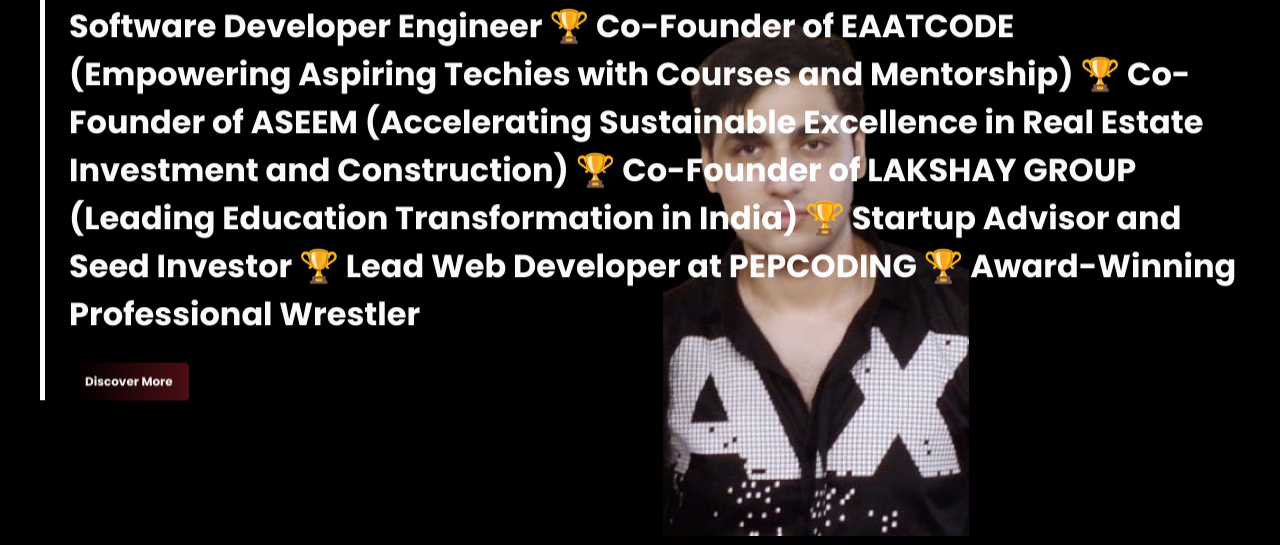
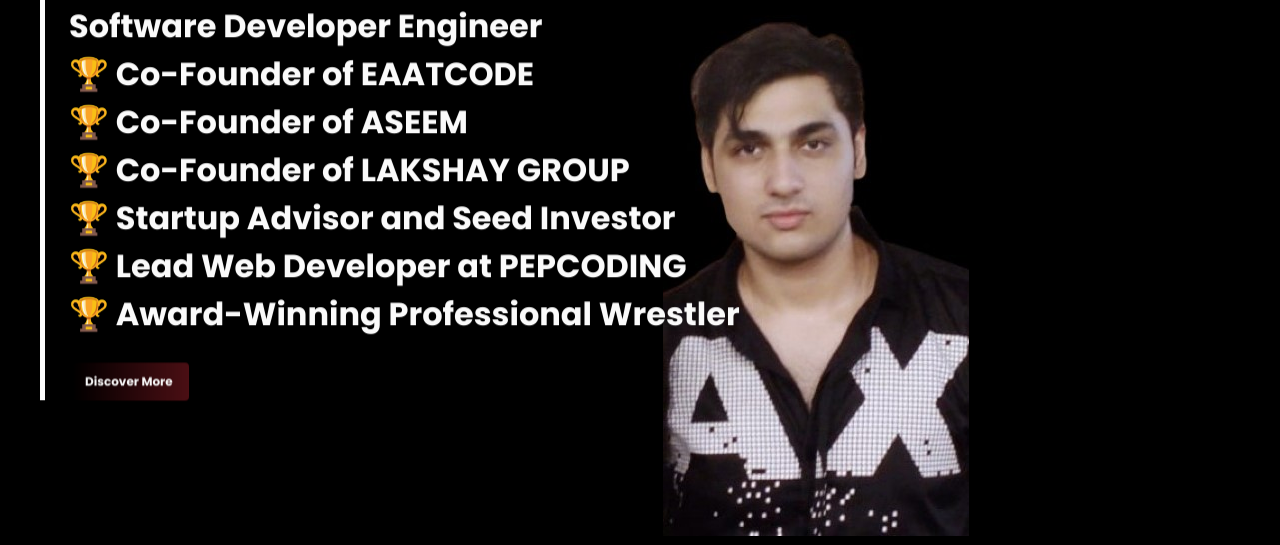
Before and after one commit to sarthak-behl/SARTHAK_BEHL_PORTFOLIO, a plain HTML site: page index.html in a window 1280 px wide. Shown: the part 257-802 px from the top of the page. Drawn offline with nearby package versions, Linux system fonts and the light colour scheme.

Commit message:
Update index.html

```diff
--- a/index.html
+++ b/index.html
@@ -40,12 +40,12 @@
                     <span class="home__pressent anime-text">Hello, My name is</span>
                     <h1 class="home__title anime-text">SARTHAK D BEHL</h1>
                     <span class="home__skill anime-text">
-  Software Developer Engineer
-  🏆 Co-Founder of EAATCODE (Empowering Aspiring Techies with Courses and Mentorship)
-  🏆 Co-Founder of ASEEM (Accelerating Sustainable Excellence in Real Estate Investment and Construction)
-  🏆 Co-Founder of LAKSHAY GROUP (Leading Education Transformation in India)
-  🏆 Startup Advisor and Seed Investor
-  🏆 Lead Web Developer at PEPCODING
+  Software Developer Engineer<br>
+  🏆 Co-Founder of EAATCODE<br>
+  🏆 Co-Founder of ASEEM<br>
+  🏆 Co-Founder of LAKSHAY GROUP<br>
+  🏆 Startup Advisor and Seed Investor<br>
+  🏆 Lead Web Developer at PEPCODING<br>
   🏆 Award-Winning Professional Wrestler
 </span>
 
```
